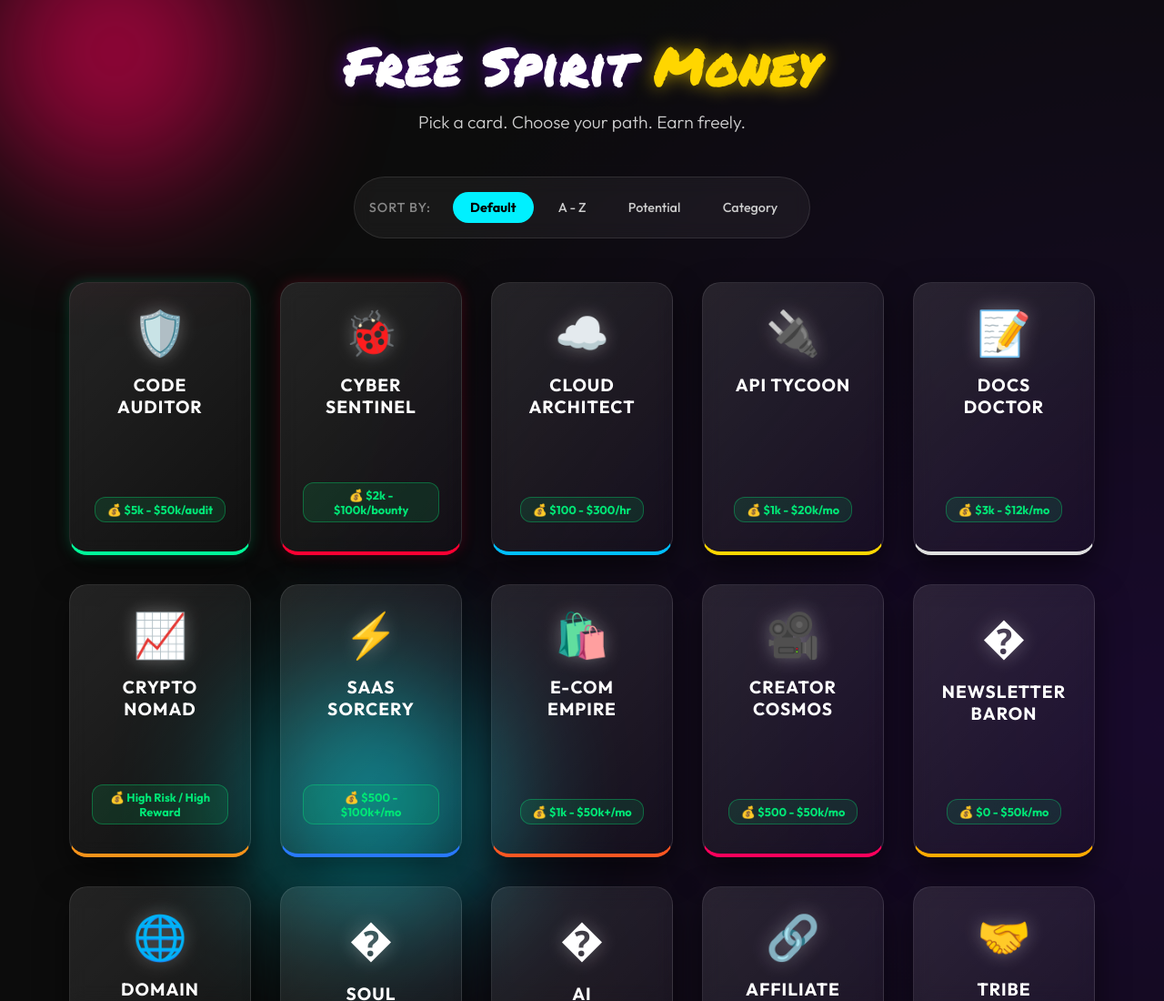
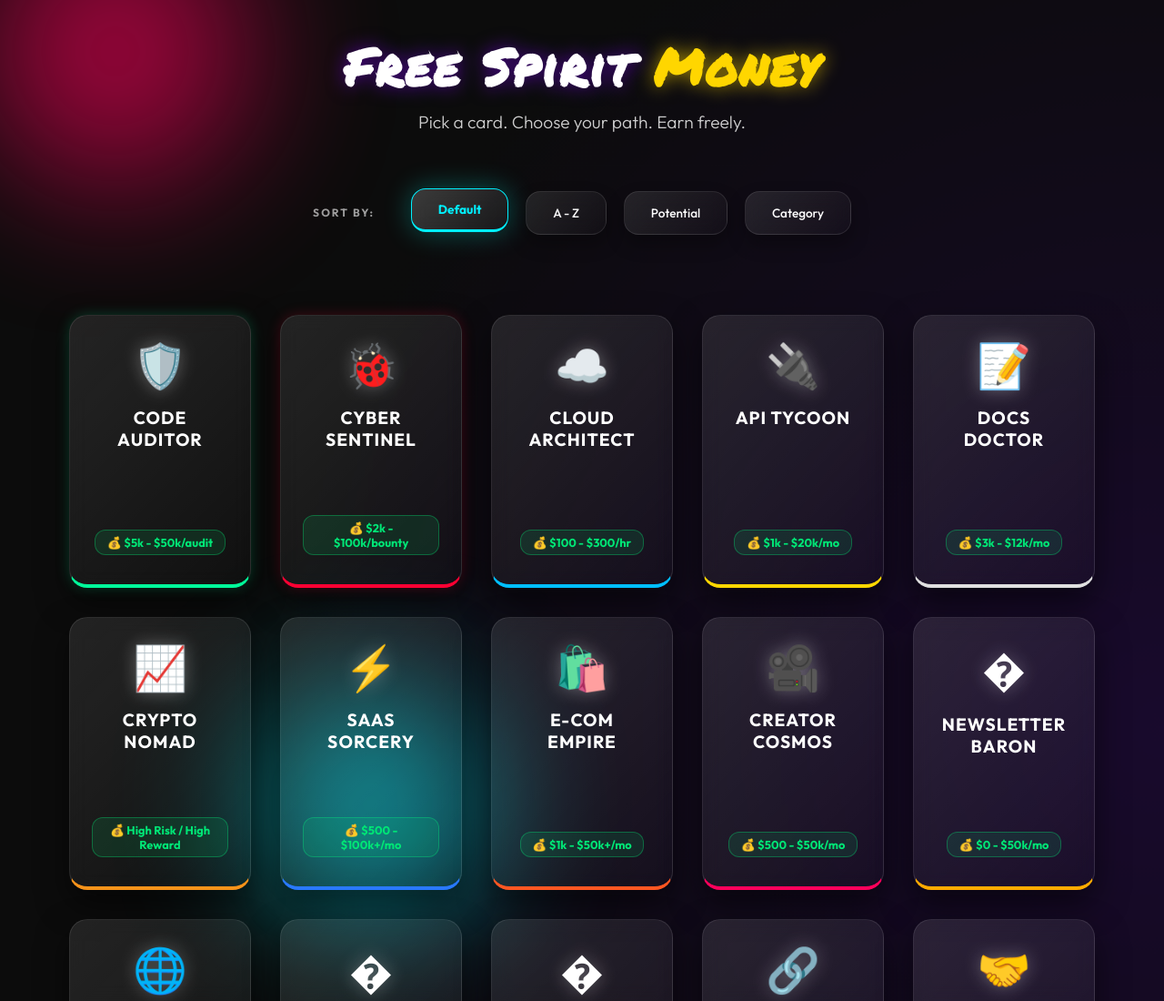
Before and after one commit to sginsbourg/AI-Cards, a plain HTML site: page MoneyPaths/index.html in a window 1280 px wide. Shown: the top 1100 px of the page at 91% size. Drawn offline with Linux system fonts and the light colour scheme.

```diff
--- a/MoneyPaths/index.html
+++ b/MoneyPaths/index.html
@@ -6,7 +6,7 @@
     <meta name="viewport" content="width=device-width, initial-scale=1.0">
     <title>Free Spirit Finance</title>
     <link rel="icon" type="image/x-icon" href="favicon.png">
-    <link rel="stylesheet" href="style.css">
+    <link rel="stylesheet" href="style.css?v=2">
     <link href="https://fonts.googleapis.com/css2?family=Outfit:wght@300;500;700&family=Permanent+Marker&display=swap"
         rel="stylesheet">
 </head>
@@ -563,7 +563,6 @@
                 </div>
             </div>
         </section>
-        but for now the 'back' of the card holds the info -->
     </div>
 
     <script src="script.js"></script>
--- a/MoneyPaths/style.css
+++ b/MoneyPaths/style.css
@@ -155,48 +155,56 @@
     display: flex;
     align-items: center;
     justify-content: center;
-    gap: 1.5rem;
-    margin-bottom: 2rem;
+    gap: 1rem;
+    margin-bottom: 3.5rem;
     padding: 1rem;
-    background: rgba(255, 255, 255, 0.05);
-    border-radius: 100px;
-    border: 1px solid rgba(255, 255, 255, 0.1);
-    backdrop-filter: blur(10px);
 }
 
 .filter-bar span {
-    color: #888;
-    font-size: 0.9rem;
+    color: var(--text-dim);
+    font-size: 0.75rem;
     text-transform: uppercase;
-    letter-spacing: 1px;
+    letter-spacing: 2px;
+    margin-right: 1.5rem;
+    font-weight: 700;
+    opacity: 0.6;
 }
 
 .filter-btns {
     display: flex;
-    gap: 0.5rem;
+    gap: 1.2rem;
 }
 
 .filter-btn {
-    background: transparent;
-    border: none;
-    color: #ccc;
-    padding: 0.5rem 1.2rem;
-    border-radius: 50px;
+    background: linear-gradient(135deg, rgba(255, 255, 255, 0.1), rgba(255, 255, 255, 0.02));
+    border: 1px solid rgba(255, 255, 255, 0.1);
+    color: #fff;
+    padding: 0.8rem 1.8rem;
+    border-radius: 16px;
     cursor: pointer;
     font-family: inherit;
-    font-size: 0.9rem;
-    transition: all 0.3s ease;
+    font-size: 0.85rem;
+    font-weight: 500;
+    transition: all 0.4s cubic-bezier(0.175, 0.885, 0.32, 1.275);
+    backdrop-filter: blur(10px);
+    box-shadow: 0 10px 20px rgba(0, 0, 0, 0.3);
 }
 
 .filter-btn:hover {
-    color: #fff;
-    background: rgba(255, 255, 255, 0.1);
+    background: linear-gradient(135deg, rgba(255, 255, 255, 0.15), rgba(255, 255, 255, 0.05));
+    transform: translateY(-5px);
+    border-color: rgba(255, 255, 255, 0.3);
+    box-shadow: 0 15px 30px rgba(0, 0, 0, 0.4);
 }
 
 .filter-btn.active {
-    background: var(--accent-3);
-    color: #000;
+    background: linear-gradient(135deg, rgba(255, 255, 255, 0.2), rgba(255, 255, 255, 0.05));
+    color: var(--accent-3);
+    border-color: var(--accent-3);
+    border-bottom: 3px solid var(--accent-3);
     font-weight: 700;
+    box-shadow: 0 0 30px rgba(0, 255, 242, 0.3);
+    transform: translateY(-3px);
 }
 
 /* Card Deck Layout */
```
